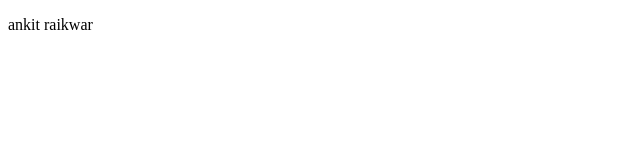
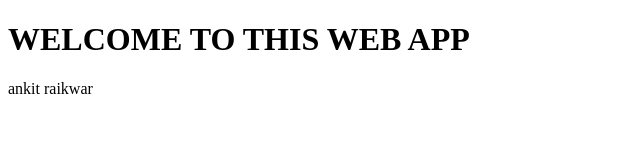
Before and after one commit to Ankit1999Raikwar/web-app-test, a plain HTML site: page index.html in a window 1280 px wide. Shown: the whole page, without its empty margins (0-640 px from the left). Drawn offline with Linux system fonts and the light colour scheme.

Commit message:
update index

```diff
--- a/index.html
+++ b/index.html
@@ -6,6 +6,7 @@
     <title>Document</title>
 </head>
 <body>
+    <h1>WELCOME TO THIS WEB APP</h1>
     <p>ankit raikwar</p>
 </body>
 </html>
```
